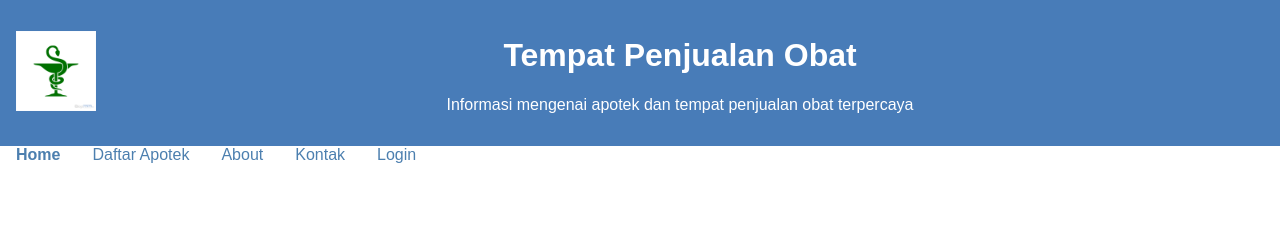
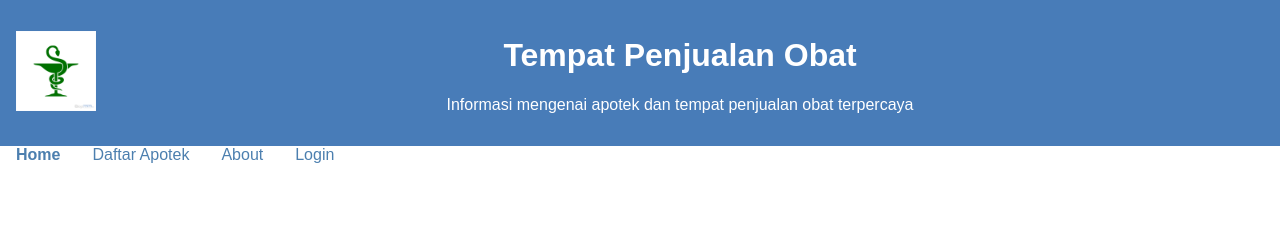
Before and after one commit to ihsan12312/web-react-farmasi, a React (Vite) app: page / in a window 1280 px wide. Shown: the top 236 px of the page. Built offline with nearby package versions, Linux system fonts and the light colour scheme.

Commit message:
menghapus kontak di nav bar

```diff
--- a/src/App.jsx
+++ b/src/App.jsx
@@ -17,7 +17,7 @@ function App() {
         <a href="index.html" className="active">Home</a>
         <a href="daftar-apotek.html">Daftar Apotek</a>
         <a href="about.html">About</a>
-        <a href="kontak.html">Kontak</a>
+
         <a href="login.html">Login</a>
       </nav>
 
```
